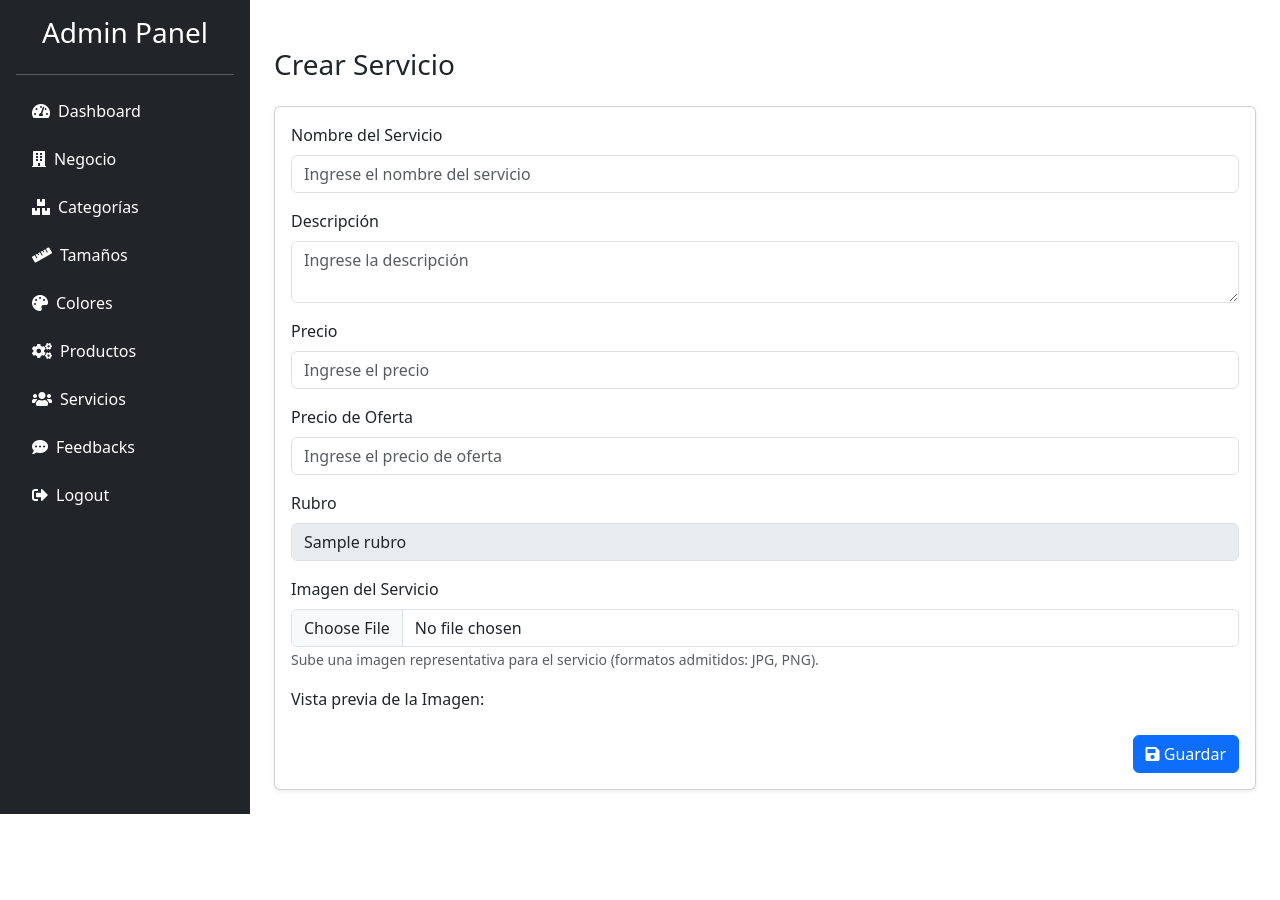
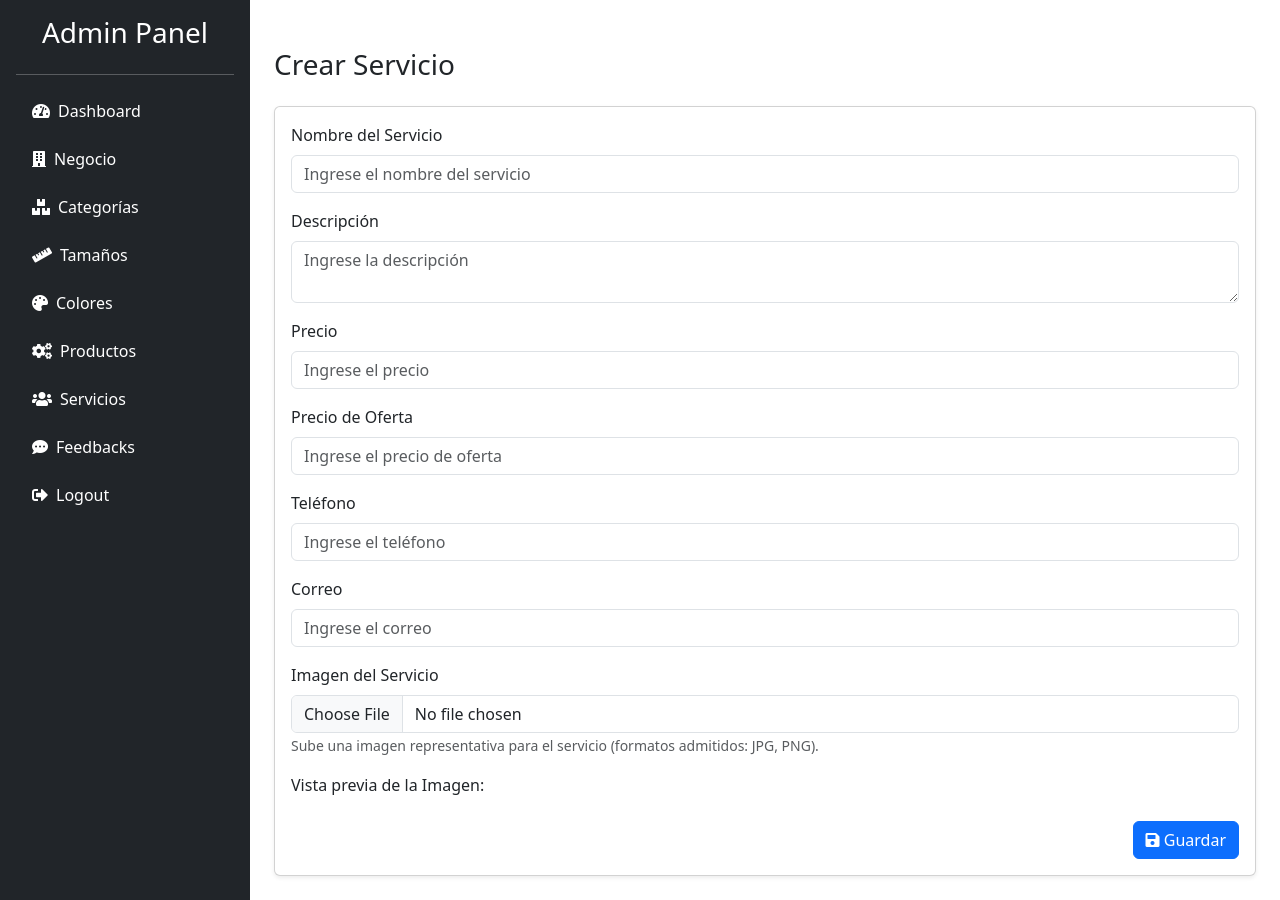
Before and after one commit to Kabudence/Emprende_mas_Alquiler_josue2, a Flask app: page /servicios/crear in a window 1280 px wide. Before the commit the page ends 814 px from the top, so only its background shows below. Run offline with Flask 3, Linux system fonts and the light colour scheme; a user stored in the database is signed in; tables that the repository leaves empty or names only in its code hold one stand-in row (values such as "Sample post"); parts of the project's set-up code (start-up, migrations or seed data) failed here and were passed over.

Commit message:
Telefono y correo en el módulo de servicios

```diff
--- a/app/models.py
+++ b/app/models.py
@@ -114,5 +114,7 @@ class Servicio(db.Model):
     precio = db.Column(db.Numeric(10, 2), nullable=False)
     precio_oferta = db.Column(db.Numeric(10, 2), nullable=True)
     imagen = db.Column(db.String(255), nullable=True)
+    telefono = db.Column(db.String(20), nullable=True)
+    correo = db.Column(db.String(255), nullable=True)
     rubro_id = db.Column(db.Integer, db.ForeignKey('rubros.id'), nullable=False)
     rubro = db.relationship('Rubro', backref=db.backref('servicios', lazy=True))
--- a/app/servicios/routes.py
+++ b/app/servicios/routes.py
@@ -11,6 +11,7 @@ from . import servicios
 UPLOAD_FOLDER = 'app/static/uploads'
 ALLOWED_EXTENSIONS = {'png', 'jpg', 'jpeg', 'gif'}
 os.makedirs(UPLOAD_FOLDER, exist_ok=True)
+
 def allowed_file(filename):
     return '.' in filename and filename.rsplit('.', 1)[1].lower() in ALLOWED_EXTENSIONS
 
@@ -26,12 +27,14 @@ def index():
 
     busqueda = request.args.get('busqueda', '')
     if busqueda:
-        servicios_lista = Servicio.query.filter(Servicio.nombre_servicio.like(f'%{busqueda}%'), Servicio.rubro_id == negocio.rubro_id).all()
+        servicios_lista = Servicio.query.filter(
+            Servicio.nombre_servicio.like(f'%{busqueda}%'),
+            Servicio.rubro_id == negocio.rubro_id
+        ).all()
     else:
         servicios_lista = Servicio.query.filter(Servicio.rubro_id == negocio.rubro_id).all()
 
     return render_template('servicios/index.html', servicios=servicios_lista, busqueda=busqueda)
-
 
 # Crear servicio
 @servicios.route('/crear', methods=['GET'])
@@ -47,7 +50,6 @@ def crear():
 
     return render_template('servicios/crear_servicio.html', rubro=rubro)
 
-
 @servicios.route('/crear', methods=['POST'])
 @login_required
 def guardar():
@@ -55,6 +57,8 @@ def guardar():
     descripcion = request.form.get('descripcion')
     precio = request.form.get('precio')
     precio_oferta = request.form.get('precio_oferta')
+    telefono = request.form.get('telefono')
+    correo = request.form.get('correo')
     archivo_imagen = request.files.get('imagen')
 
     negocio = Negocio.query.filter_by(usuario_id=current_user.id).first()
@@ -67,8 +71,6 @@ def guardar():
         # Generar un nombre único para la imagen
         unique_filename = f"{uuid.uuid4().hex}_{secure_filename(archivo_imagen.filename)}"
         filepath = os.path.join(UPLOAD_FOLDER, unique_filename)
-        if not os.path.exists(UPLOAD_FOLDER):
-            os.makedirs(UPLOAD_FOLDER)
         archivo_imagen.save(filepath)
         imagen_nombre = unique_filename
     else:
@@ -81,6 +83,8 @@ def guardar():
         descripcion=descripcion,
         precio=precio,
         precio_oferta=precio_oferta,
+        telefono=telefono,
+        correo=correo,
         rubro_id=rubro_id,
         imagen=imagen_nombre
     )
@@ -89,7 +93,6 @@ def guardar():
 
     flash('Servicio creado con éxito', 'success')
     return redirect(url_for('servicios.index'))
-
 
 # Editar servicio
 @servicios.route('/editar/<int:id>', methods=['GET'])
@@ -107,7 +110,6 @@ def editar(id):
 
     return render_template('servicios/editar_servicio.html', servicio=servicio, rubro=rubro)
 
-
 @servicios.route('/editar/<int:id>', methods=['POST'])
 @login_required
 def actualizar(id):
@@ -116,6 +118,8 @@ def actualizar(id):
     descripcion = request.form.get('descripcion')
     precio = request.form.get('precio')
     precio_oferta = request.form.get('precio_oferta')
+    telefono = request.form.get('telefono')
+    correo = request.form.get('correo')
     archivo_imagen = request.files.get('imagen')
 
     negocio = Negocio.query.filter_by(usuario_id=current_user.id).first()
@@ -130,6 +134,8 @@ def actualizar(id):
     servicio.descripcion = descripcion
     servicio.precio = precio
     servicio.precio_oferta = precio_oferta
+    servicio.telefono = telefono
+    servicio.correo = correo
     servicio.rubro_id = rubro_id
 
     if archivo_imagen and allowed_file(archivo_imagen.filename):
@@ -143,7 +149,6 @@ def actualizar(id):
     flash('Servicio actualizado con éxito', 'success')
     return redirect(url_for('servicios.index'))
 
-
 # Eliminar servicio
 @servicios.route('/eliminar/<int:id>', methods=['POST'])
 @login_required
--- a/app/servicios/templates/servicios/crear_servicio.html
+++ b/app/servicios/templates/servicios/crear_servicio.html
@@ -25,8 +25,12 @@
                 <input type="number" class="form-control" id="precio_oferta" name="precio_oferta" placeholder="Ingrese el precio de oferta" step="0.01" min="0">
             </div>
             <div class="mb-3">
-                <label for="rubro" class="form-label">Rubro</label>
-                <input type="text" class="form-control" id="rubro" value="{{ rubro.nombre }}" disabled>
+                <label for="telefono" class="form-label">Teléfono</label>
+                <input type="tel" class="form-control" id="telefono" name="telefono" placeholder="Ingrese el teléfono" pattern="[0-9]{9}" title="Debe contener 9 dígitos" required>
+            </div>
+            <div class="mb-3">
+                <label for="correo" class="form-label">Correo</label>
+                <input type="email" class="form-control" id="correo" name="correo" placeholder="Ingrese el correo" required>
             </div>
             <div class="mb-3">
                 <label for="imagen" class="form-label">Imagen del Servicio</label>
```
Also changed, not shown: app/servicios/templates/servicios/editar_servicio.html (+9 -1 lines), app/servicios/templates/servicios/index.html (+12 -11 lines).
